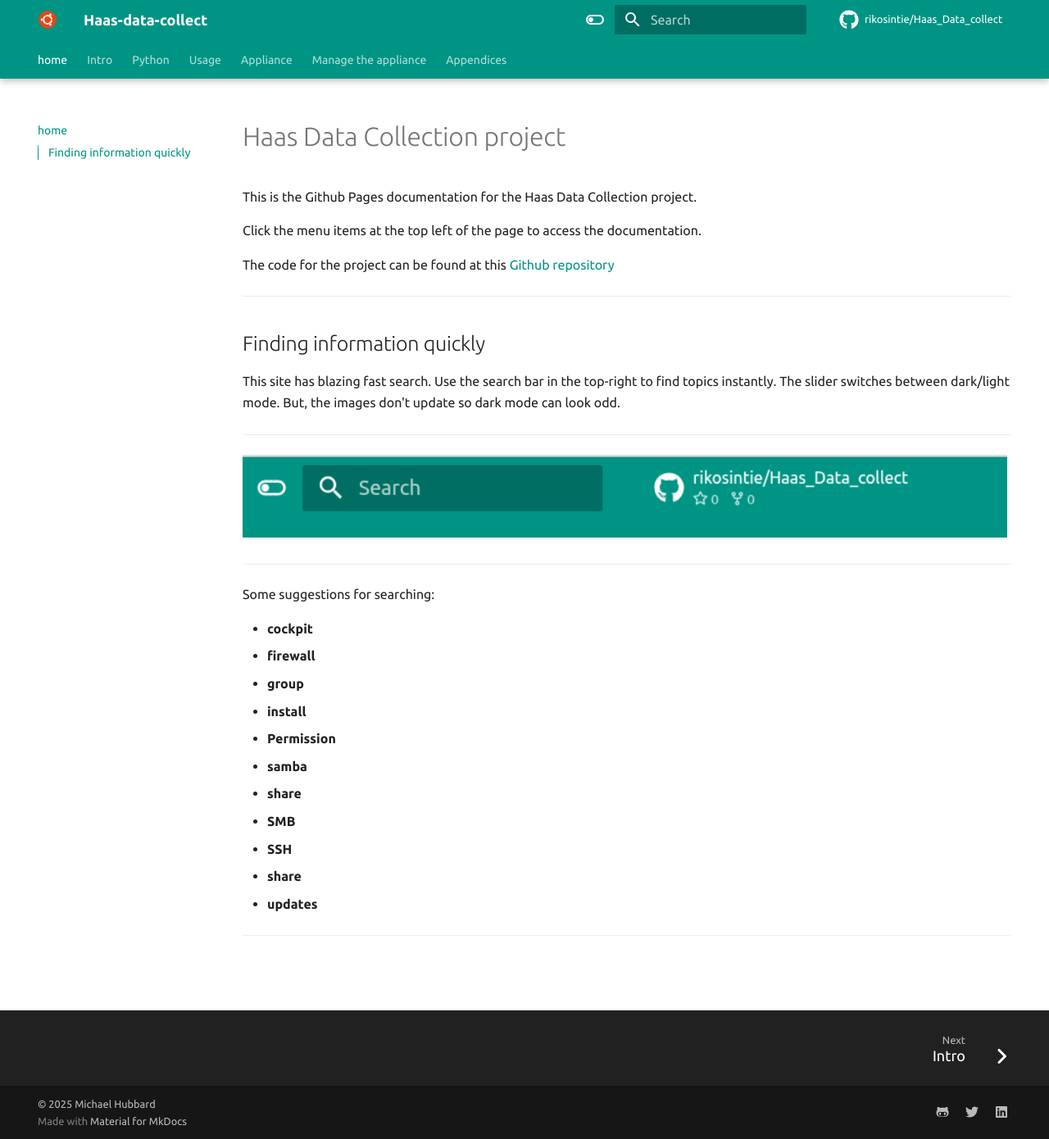
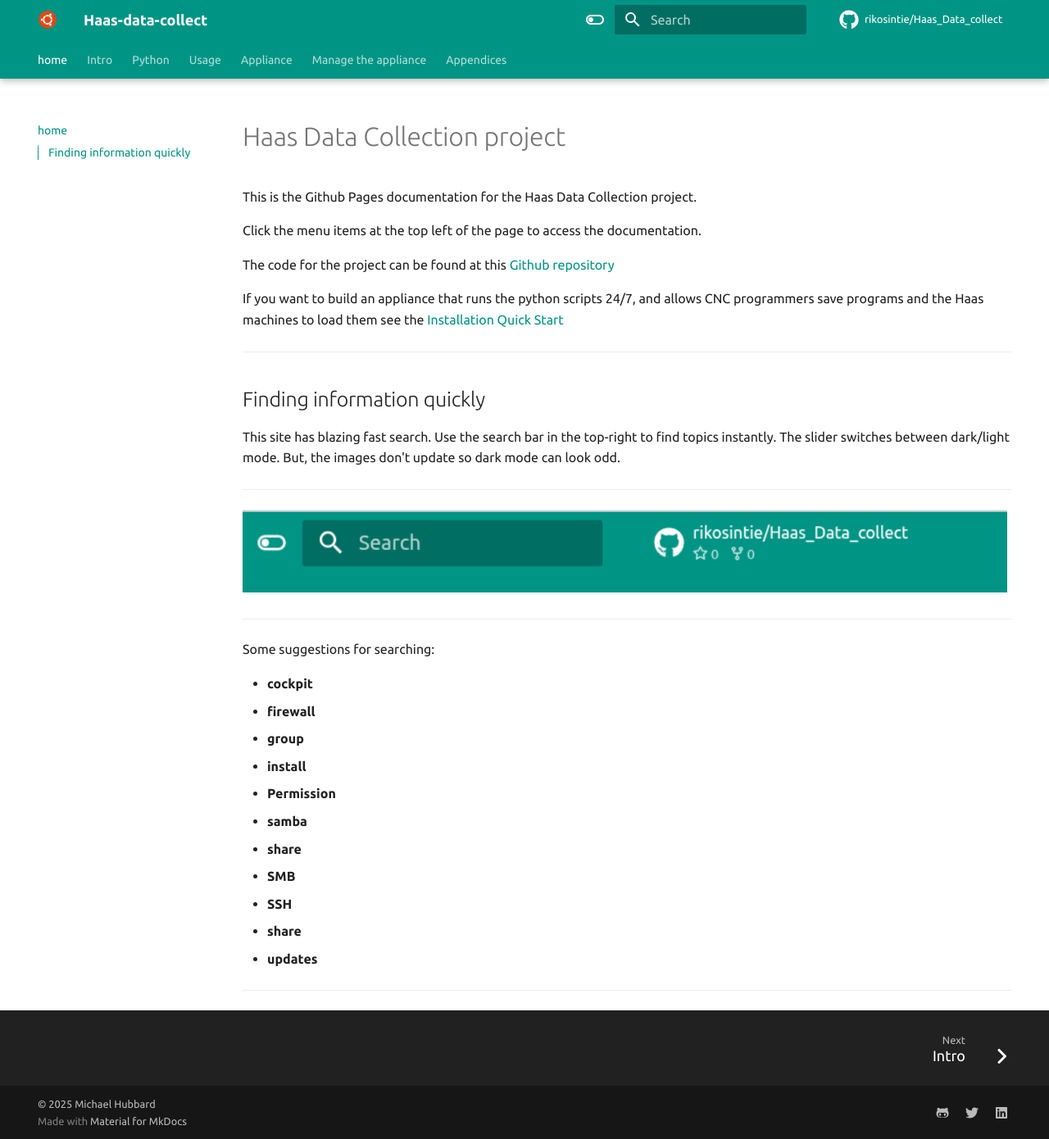
Before and after one commit to rikosintie/Haas_Data_collect, an MkDocs documentation site: the page built from docs/README.md, in a window 1280 px wide and 1390 px high. Shown: the whole window at 82% size. Built offline with MkDocs 1.6.1 and Material for MkDocs 9.7.7, drawn with Linux system fonts in a browser that asks for light colours; some web fonts are replaced; comment, search, counter and statistics services are not loaded.

Commit message:
Git Title: added a link to Install_Quickstart.md

```diff
--- a/docs/README.md
+++ b/docs/README.md
@@ -5,6 +5,8 @@ This is the Github Pages documentation for the Haas Data Collection project.
 Click the menu items at the top left of the page to access the documentation.
 
 The code for the project can be found at this [Github repository](https://github.com/rikosintie/Haas_Data_collect)
+
+If you want to build an appliance that runs the python scripts 24/7, and allows CNC programmers save programs and the Haas machines to load them see the [Installation Quick Start](/INSTALL_QUICKSTART.md){: target="_blank" rel="noopener" }
 
 ----------------------------------------------------------------
 
```
